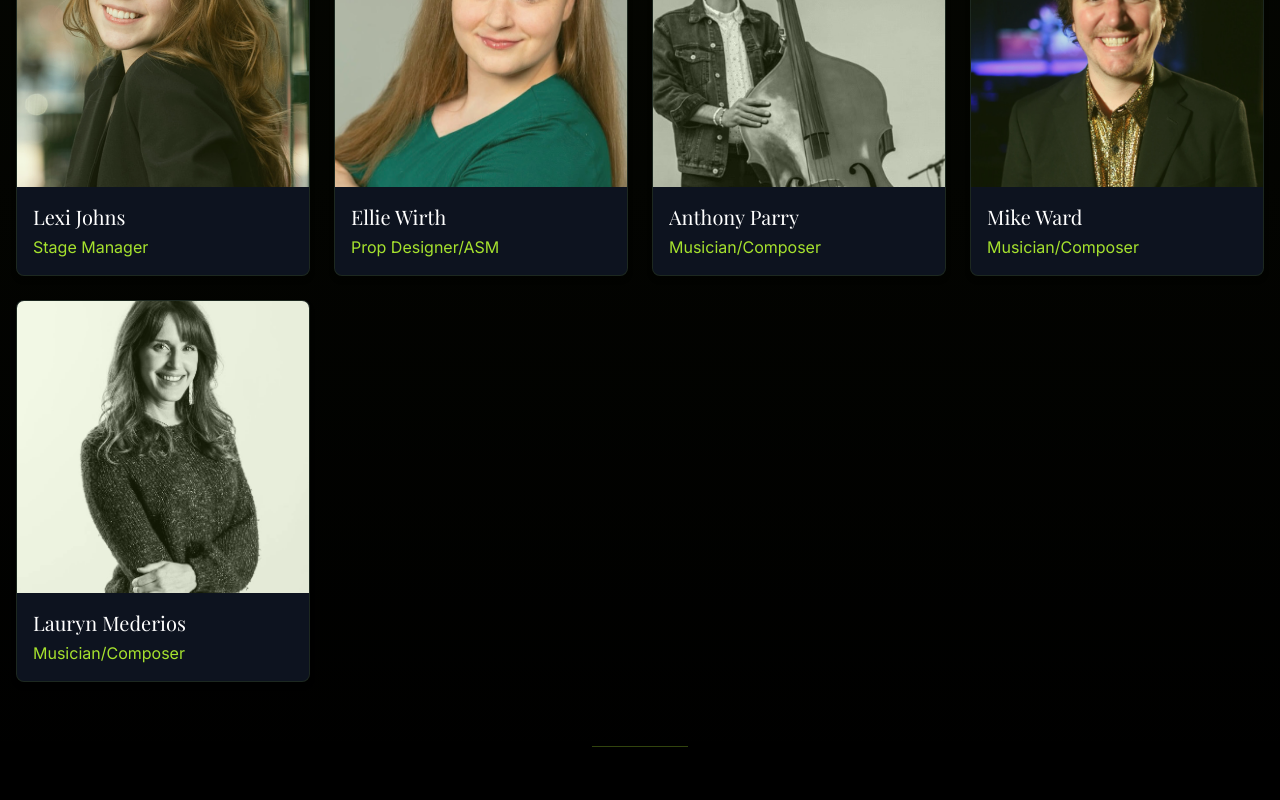
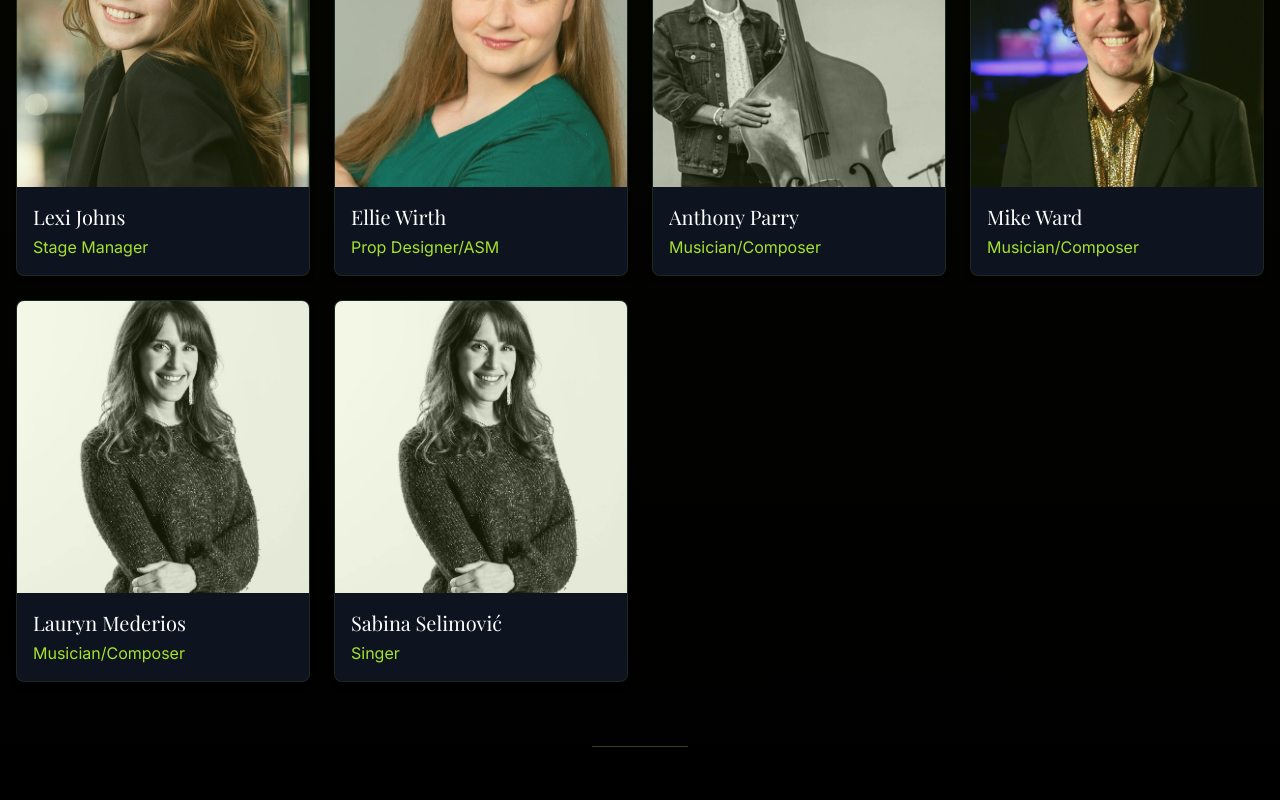
Before and after one commit to gzambran/littleBranchTheater, a Next.js app: page /ensemble in a window 1280 px wide. Shown: the part 1368-2168 px from the top of the page. Built offline with nearby package versions, Linux system fonts and the light colour scheme; a web font is replaced by a local one.

Commit message:
Removed transparent overlay on hero image, removed ensemble filtering logic, improved image loading, added new team member

```diff
--- a/next.config.js
+++ b/next.config.js
@@ -1,10 +1,8 @@
 /** @type {import('next').NextConfig} */
 const nextConfig = {
   images: {
-    domains: ['cdn.sanity.io'],
-    unoptimized: process.env.NODE_ENV !== 'production',
+
   },
-  // Disable static optimization to allow server-side rendering
   reactStrictMode: true,
 }
 
--- a/src/app/ensemble/page.tsx
+++ b/src/app/ensemble/page.tsx
@@ -1,6 +1,6 @@
 "use client"
 
-import React, { useState } from 'react'
+import React, { useState, useEffect } from 'react'
 import Link from 'next/link'
 import { motion, AnimatePresence } from 'framer-motion'
 import Image from 'next/image'
@@ -12,12 +12,15 @@ export const revalidate = 3600
 export default function Team() {
   const [selectedMember, setSelectedMember] = useState<TeamMember | null>(null);
 
-  // Filter cast and production team members
-  const castAndProductionMembers = teamMembers.filter(member =>
-    !["Set Designer", "Lighting Designer", "Costume Designer", "Scenic Assistant"].includes(member.role)
-  );
+  // Preload the selected member's image when they're clicked
+  useEffect(() => {
+    if (selectedMember) {
+      const imgElement = new window.Image();
+      imgElement.src = selectedMember.image || '/images/placeholder.jpg';
+    }
+  }, [selectedMember]);
 
-  // Filter creative design team members
+  // Creative design team members
   const creativeDesignMembers = [
     { name: "Amber Ellis", role: "Scenic Assistant" },
     { name: "Wendy Fox", role: "Costume Design" },
@@ -65,7 +68,7 @@ export default function Team() {
           </h2>
 
           <div className="grid grid-cols-2 sm:grid-cols-2 md:grid-cols-3 lg:grid-cols-4 gap-4 md:gap-6">
-            {castAndProductionMembers.map((member, index) => (
+            {teamMembers.map((member, index) => (
               <motion.div
                 key={index}
                 variants={item}
@@ -82,6 +85,8 @@ export default function Team() {
                     fill
                     sizes="(max-width: 640px) 50vw, (max-width: 768px) 33vw, (max-width: 1024px) 25vw, 20vw"
                     className="object-cover"
+                    priority={index < 4} // Add priority loading for the first 4 images
+                    loading={index < 4 ? "eager" : "lazy"} // Explicitly set loading strategy
                   />
                   <div className="absolute inset-0 bg-accent/10" />
                 </div>
@@ -159,13 +164,15 @@ export default function Team() {
               </button>
 
               <div className="flex flex-col md:flex-row gap-6">
-                {/* Add image to modal */}
+                {/* Add image to modal with priority loading */}
                 <div className="w-32 h-32 shrink-0 rounded-full overflow-hidden relative mx-auto md:mx-0 shadow-md shadow-black/20 border border-accent/30">
                   <Image
                     src={selectedMember.image || '/images/placeholder.jpg'}
                     alt={`${selectedMember.name} - ${selectedMember.role}`}
                     fill
                     className="object-cover"
+                    priority={true}
+                    loading="eager"
                   />
                 </div>
 
--- a/src/app/page.tsx
+++ b/src/app/page.tsx
@@ -20,7 +20,7 @@ export default function Home() {
             className="rounded-xl overflow-hidden shadow-[0_0_35px_rgba(217,119,6,0.25)] relative"
           >
             <Link href="/shows/upcoming" className="block relative group">
-              <div className="relative w-full flex justify-center bg-black/30 py-8">
+              <div className="relative w-full flex justify-center py-8">
                 <Image
                   src="/images/honeybrowneyes.webp"
                   alt="Honey Brown Eyes"
@@ -30,7 +30,7 @@ export default function Home() {
                   priority
                   sizes="(max-width: 768px) 100vw, (max-width: 1200px) 90vw, 1536px"
                 />
-                <div className="absolute bottom-0 left-0 right-0 bg-gradient-to-t from-black/90 to-transparent pt-16 pb-6 px-6 backdrop-blur-sm">
+                <div className="absolute bottom-0 left-0 right-0 pt-16 pb-6 px-6">
                   <motion.div
                     initial={{ opacity: 0, y: 20 }}
                     animate={{ opacity: 1, y: 0 }}
--- a/src/data/team-members.ts
+++ b/src/data/team-members.ts
@@ -140,12 +140,11 @@ export interface TeamMember {
         "website": "#"
       }
     },
-
     {
-      "name": "Amber Ellis",
-      "role": "Scenic Assistant",
-      "image": "/images/ensemble/placeholder.jpg",
-      "bio": "",
+      "name": "Sabina Selimović",
+      "role": "Singer",
+      "image": "/images/ensemble/mederios.webp",
+      "bio": "Sabina, born and raised in Bosnia, came to Boise, Idaho, as a refugee at the age of 17. For the past twenty years, she has dedicated her life to helping others through her career in nursing, raising a beautiful family, and cherishing time with loved ones. Sabina is very excited to be joining Little Branch’s first production, Honey Brown Eyes. As a little girl, she was always involved in choir, dance, and attending the local theater in her hometown. Her passion for the performing arts continues to draw her to the stage. She enjoys spending time outdoors with family and friends. Thank you to Amela and John for including me in this beautiful production.",
       "socials": {
         "instagram": "#",
         "website": "#"
```
Also changed, not shown: public/images/ensemble/selimovic.webp (added).
